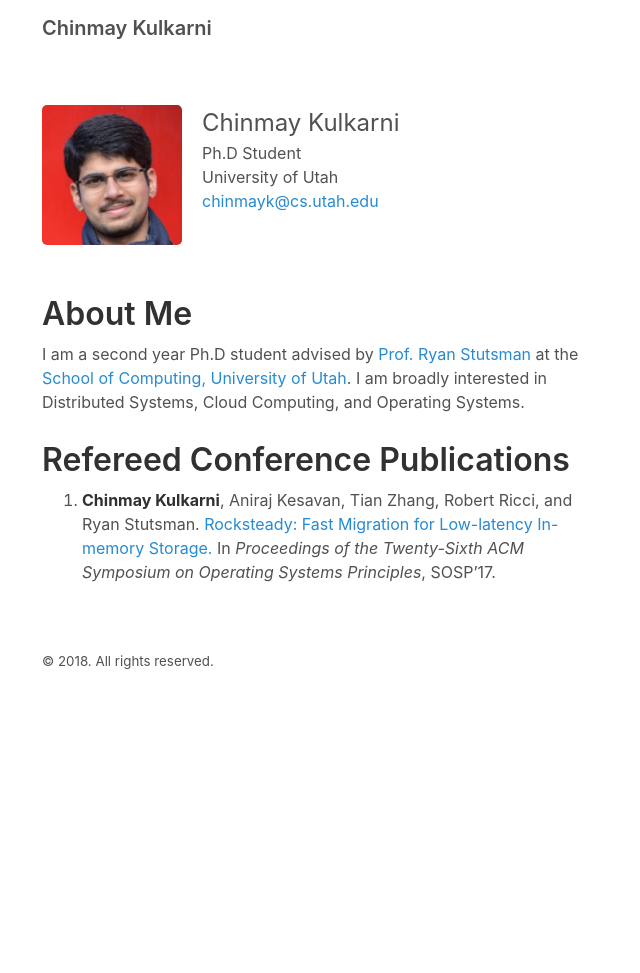
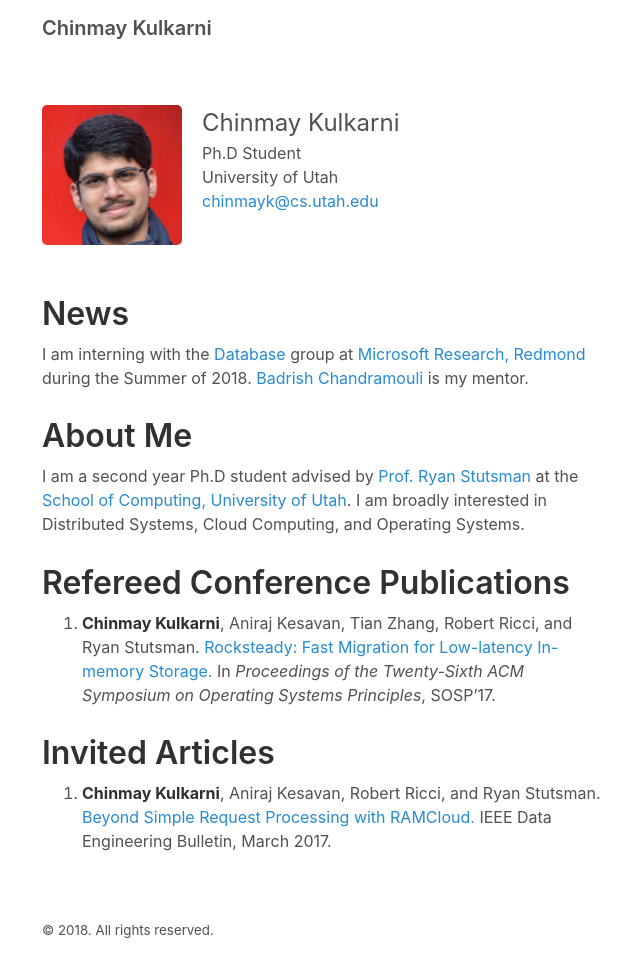
Before and after one commit to chinkulkarni/chinkulkarni.github.io, a Jekyll site: the page built from index.md, in a window 1280 px wide. Shown: the whole page, without its empty margins (318-958 px from the left). Built offline with Jekyll 4.4.1, drawn with Linux system fonts in a browser that asks for light colours; before the commit the page ends 900 px from its top, so only the background shows below that.

Commit message:
Added in internship and DEB article.

```diff
--- a/index.md
+++ b/index.md
@@ -14,6 +14,12 @@ University of Utah<br>
 
 <p></p>
 
+# News
+
+I am interning with the [Database](https://www.microsoft.com/en-us/research/group/database/?from=http%3A%2F%2Fresearch.microsoft.com%2Fdb%2F)
+group at [Microsoft Research, Redmond](https://www.microsoft.com/en-us/research/?from=http%3A%2F%2Fresearch.microsoft.com%2F)
+during the Summer of 2018. [Badrish Chandramouli](http://badrish.net/) is my mentor.
+
 # About Me
 
 I am a second year Ph.D student advised by [Prof. Ryan Stutsman](http://rstutsman.github.io/) at
@@ -25,3 +31,9 @@ Distributed Systems, Cloud Computing, and Operating Systems.
 1. **Chinmay Kulkarni**, Aniraj Kesavan, Tian Zhang, Robert Ricci, and Ryan Stutsman.
    [Rocksteady: Fast Migration for Low-latency In-memory Storage.](https://dl.acm.org/authorize?N659115)
    In *Proceedings of the Twenty-Sixth ACM Symposium on Operating Systems Principles*, SOSP'17.
+
+# Invited Articles
+
+1. **Chinmay Kulkarni**, Aniraj Kesavan, Robert Ricci, and Ryan Stutsman.
+   [Beyond Simple Request Processing with RAMCloud.](http://sites.computer.org/debull/A17mar/p62.pdf)
+   IEEE Data Engineering Bulletin, March 2017.
```
